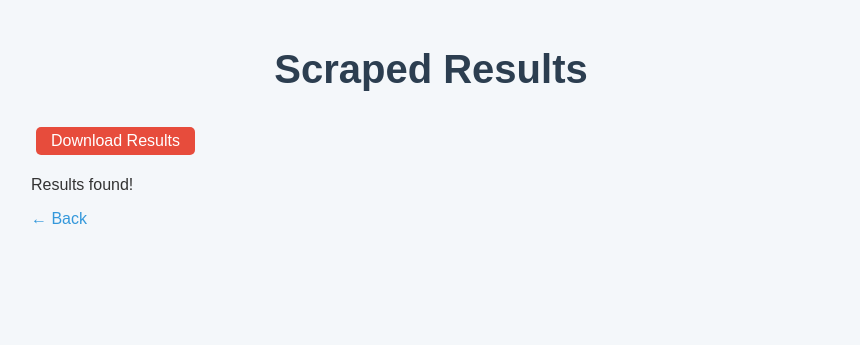
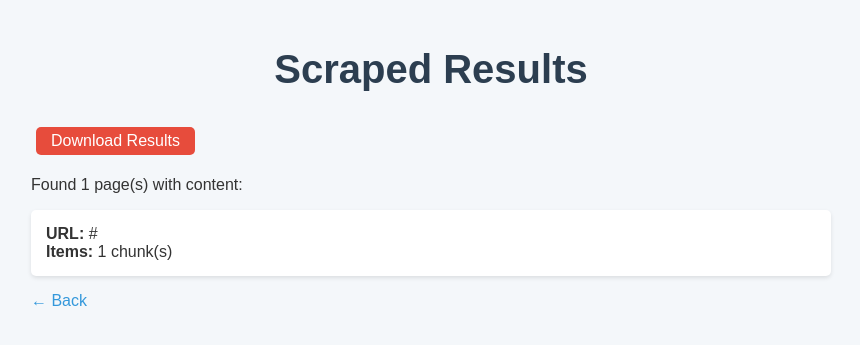
Before and after one commit to prokann02/parsingZoho, a FastAPI app: template templates/result.html in a window 1280 px wide. Shown: the top 345 px of the page, without its empty margins (209-1069 px from the left). Run offline with FastAPI, Linux system fonts and the light colour scheme; the template is opened without the code that fills it: most values are stand-ins (such as "Sample title", 1, 10 or a date in 2020).

Commit message:
Updated 'Get Results' logic

```diff
--- a/main.py
+++ b/main.py
@@ -16,31 +16,36 @@ app.mount("/static", StaticFiles(directory=STATIC), name="static")
 
 scraping_session = {}
 
-
 @app.get("/", response_class=HTMLResponse)
 async def form_page(request: Request):
     return templates.TemplateResponse(TEMPLATES_FORM_HTML, {"request": request})
 
-
 @app.post("/scrape", response_class=HTMLResponse)
 async def start_scrape(request: Request, url: str = Form(...), depth: int = Form(...)):
-    if not url or not depth:
+    if not url or depth < 0:
         return templates.TemplateResponse(
             TEMPLATES_FORM_HTML,
-            {"request": request, "url": url, "depth": depth}
+            {"request": request, "url": url, "depth": depth, "error": "Please provide a valid URL and depth"}
         )
 
     async with async_playwright() as p:
         browser = await p.chromium.launch(headless=True)
-        scrape_data = await scrape_page(url, browser=browser, depth=1)
-        results = scrape_data["results"]
-        internal_links = scrape_data["links"]
-        await browser.close()
+        try:
+            scrape_data = await scrape_page(url, browser=browser, depth=1)
+            results = scrape_data["results"]
+            internal_links = scrape_data["links"]
+        except Exception as e:
+            print(f"[!] Error in scrape_page: {e}")
+            results = []
+            internal_links = []
+        finally:
+            await browser.close()
 
-        print(f"[i] Scraped {len(results)} pages, {sum(len(r['items']) for r in results)} items")
+        print(f"[i] Scraped {len(results)} pages, {sum(len(r['items']) for r in results) if results else 0} items")
         for result in results:
             print(f"[i] Page {result['url']} has {len(result['items'])} items")
 
+        # Save results to JSON even if empty
         with open("scraped_zoho2.json", "w", encoding="utf-8") as f:
             json.dump(results, f, ensure_ascii=False, indent=2)
 
@@ -53,7 +58,15 @@ async def start_scrape(request: Request, url: str = Form(...), depth: int = Form
             "links": internal_links
         }
 
-        if internal_links and depth > 1:
+        print(f"[i] Depth: {depth}, Links found: {len(internal_links)}, Redirecting to: {'results' if depth == 0 or not internal_links else 'select_links'}")
+
+        # Always redirect to result.html for depth=0 or no links
+        if depth == 0 or not internal_links:
+            return templates.TemplateResponse(
+                TEMPLATES_RESULT_HTML,
+                {"request": request, "results": results, "links": internal_links}
+            )
+        else:
             return templates.TemplateResponse(
                 TEMPLATES_SELECT_LINKS_HTML,
                 {
@@ -64,12 +77,6 @@ async def start_scrape(request: Request, url: str = Form(...), depth: int = Form
                     "max_depth": depth
                 }
             )
-        else:
-            return templates.TemplateResponse(
-                TEMPLATES_RESULT_HTML,
-                {"request": request, "results": results, "links": internal_links}
-            )
-
 
 @app.post("/continue_scrape", response_class=HTMLResponse)
 async def continue_scrape(request: Request, session_id: str = Form(...), selected_links: list = Form(...)):
@@ -88,17 +95,21 @@ async def continue_scrape(request: Request, session_id: str = Form(...), selecte
 
     async with async_playwright() as p:
         browser = await p.chromium.launch(headless=True)
-        for link in selected_links:
-            if depth > 0:
-                scrape_data = await scrape_page(link, browser=browser, depth=depth)
-                results.extend(scrape_data["results"])
-                new_internal_links.extend(scrape_data["links"])
-                with open("scraped_zoho2.json", "w", encoding="utf-8") as f:
-                    json.dump(results, f, ensure_ascii=False, indent=2)
-        await browser.close()
+        try:
+            for link in selected_links:
+                if depth > 0:
+                    scrape_data = await scrape_page(link, browser=browser, depth=depth)
+                    results.extend(scrape_data["results"])
+                    new_internal_links.extend(scrape_data["links"])
+                    with open("scraped_zoho2.json", "w", encoding="utf-8") as f:
+                        json.dump(results, f, ensure_ascii=False, indent=2)
+        except Exception as e:
+            print(f"[!] Error in continue_scrape: {e}")
+        finally:
+            await browser.close()
 
     print(
-        f"[i] After continuation at depth {current_depth}: {len(results)} pages, {sum(len(r['items']) for r in results)} items")
+        f"[i] After continuation at depth {current_depth}: {len(results)} pages, {sum(len(r['items']) for r in results) if results else 0} items")
     print(f"[i] Found {len(new_internal_links)} new internal links")
 
     visited = {r["url"] for r in results}
@@ -125,7 +136,6 @@ async def continue_scrape(request: Request, session_id: str = Form(...), selecte
             TEMPLATES_RESULT_HTML,
             {"request": request, "results": results, "links": new_internal_links}
         )
-
 
 @app.get("/stop_and_get_results", response_class=HTMLResponse)
 async def stop_and_get_results(request: Request, session_id: str):
--- a/templates/result.html
+++ b/templates/result.html
@@ -9,29 +9,27 @@
 
 <button class="download-button" onclick="window.location.href='/download_results'">Download Results</button>
 {% if results %}
-    <p>Results found!</p>
+    <p>Found {{ results|length }} page(s) with content:</p>
+    <ul>
+        {% for result in results %}
+            <li>
+                <strong>URL:</strong> {{ result.url }}<br>
+                <strong>Items:</strong>
+                {% if result.items is iterable and not result.items is string %}
+                    {{ result.items|length }} chunk(s)
+                {% else %}
+                    Invalid or no items found
+                {% endif %}
+            </li>
+        {% endfor %}
+    </ul>
 {% else %}
-    <p>No results found.</p>
+    <p>No results found for the provided URL.</p>
+{% endif %}
+{% if error %}
+    <p class="error">{{ error }}</p>
 {% endif %}
 
 <a href="/">← Back</a>
 </body>
 </html>
-
-
-{#{% if results %}#}
-{#    {% for result in results %}#}
-{#        <h2>Page: <a href="{{ result.url }}">{{ result.url }}</a></h2>#}
-{#        {% if "items" in result and result["items"] is iterable and not result["items"] is string %}#}
-{#            <ul>#}
-{#                {% for item in result["items"] %}#}
-{#                    <li>{{ item.text.replace('\n', '<br>') | safe }}</li>#}
-{#                {% endfor %}#}
-{#            </ul>#}
-{#        {% else %}#}
-{#            <p>No items found for this page.</p>#}
-{#        {% endif %}#}
-{#    {% endfor %}#}
-{#{% else %}#}
-{#    <p>No results found.</p>#}
-{#{% endif %}#}
```
Also changed, not shown: templates/form.html (+7 -2 lines), templates/select_links.html (+3 -8 lines).
